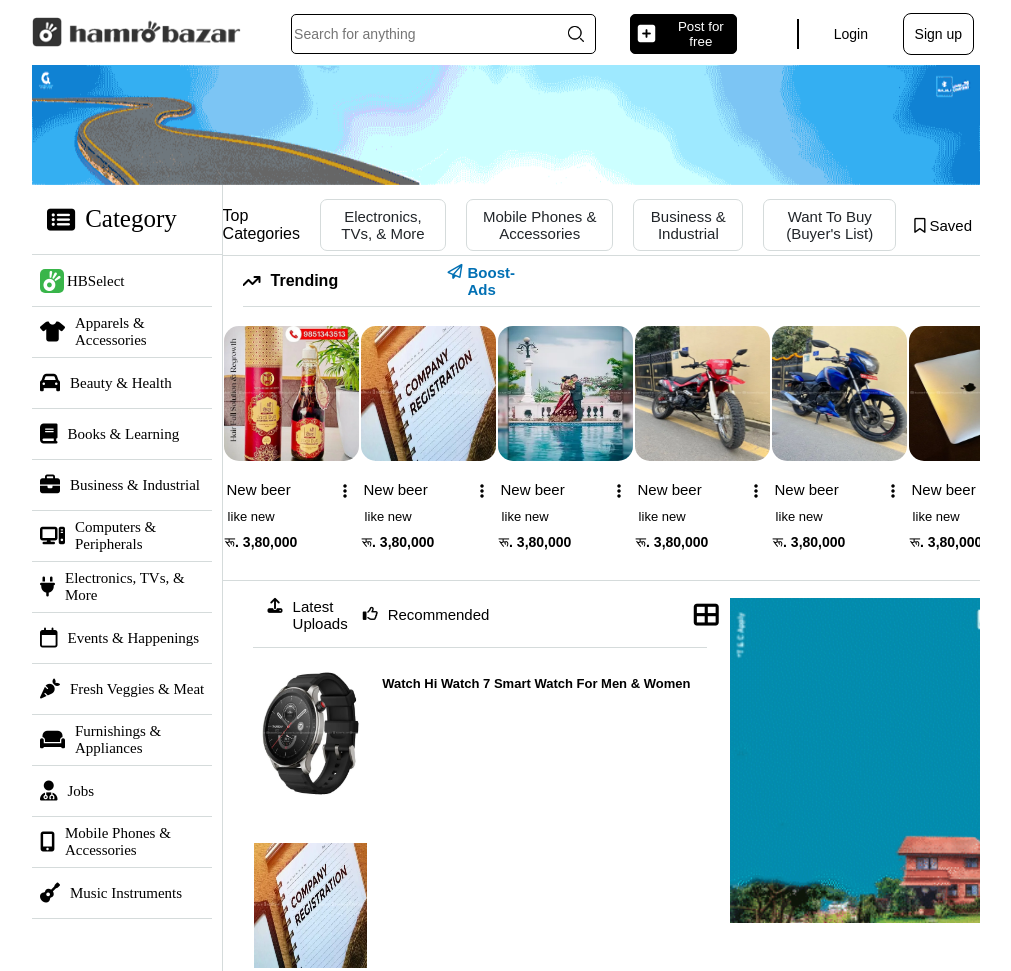
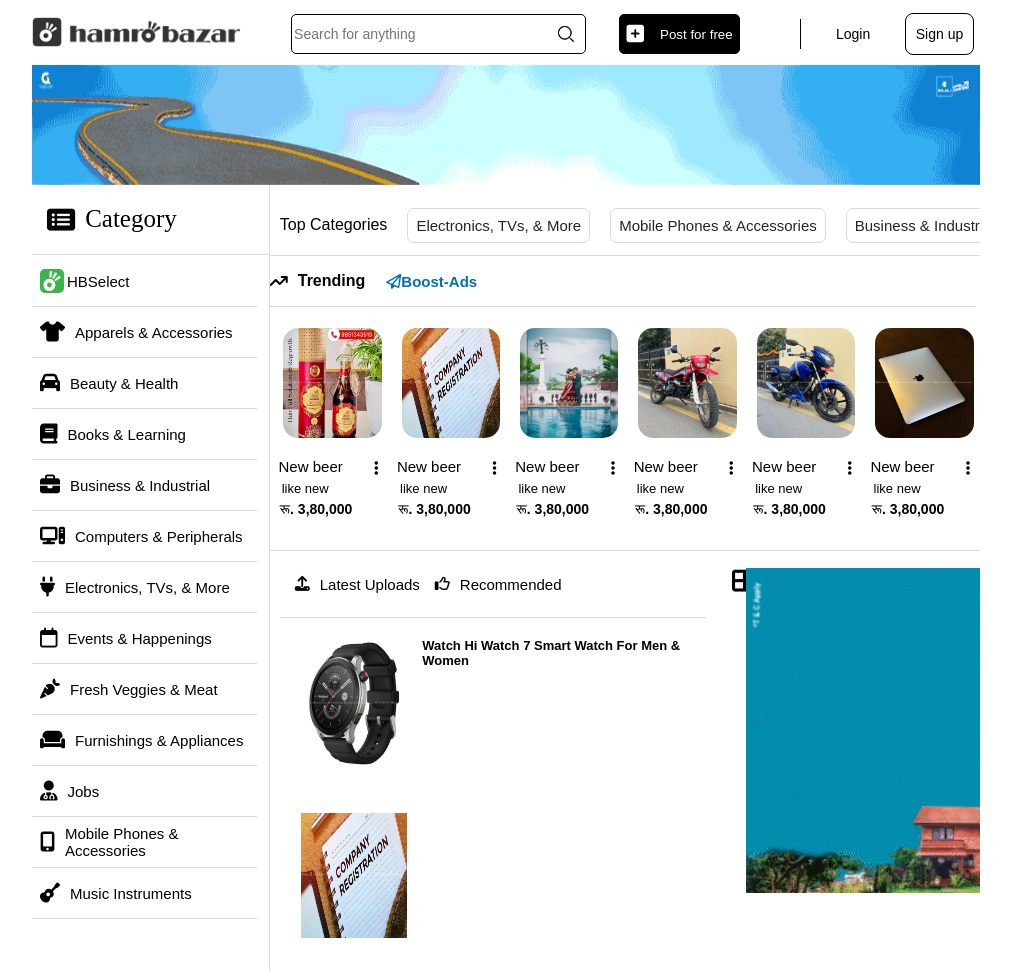
Before and after one commit to Noozey/Hamro-bazzar, a plain HTML site: page index.html in a window 1280 px wide. Shown: the top 971 px of the page, without its empty margins (134-1145 px from the left). Drawn offline with Linux system fonts and the light colour scheme.

Commit message:
style.css

```diff
--- a/style.css
+++ b/style.css
@@ -5,6 +5,10 @@
 }
 body{
     overflow: unset;
+}
+.resize{
+    width:max-content;
+    font-family: sans-serif;
 }
 .taskbar{
     display: flex;
@@ -25,17 +29,17 @@ body{
     height: 30px;
     width: auto;
 }
-.small-logo-img{
+.small-logo img{
     height: 50px;
     margin-top: -50px;
 }
 @media(min-width:1000px){
-    .small-logo-img{
+    .small-logo img{
         display: none;
     }
 }
 @media(max-width:1000px){
-    .big-logo-img{
+    .big-logo img{
             display: none;
      }
 }
@@ -149,14 +153,14 @@ body{
     margin-left: 12.5%;
 }
 .row{
-    border-bottom:1px solid var(--grey--color);
+    border-bottom:1px solid var(--grey--color) ;
     height: var(--height-rowcolumn);
-    width: 100%;
-    overflow: visible;
+    overflow: hidden;
     align-items: center;
-    justify-content: center;
+    justify-content: top;
     display: flex;
     font-family: sans-serif;
+    width: 100%;
 }
 .button1{
     border:1px solid var(--grey--color);
@@ -194,6 +198,9 @@ body{
 .saved>.fa-bookmark{
     color: inherit;
 }
+.Top-Categories{
+    margin-left: 10px;
+}
 .category{
     font-size: 25px;
     color: black;
@@ -212,14 +219,14 @@ body{
     border-bottom: 1px solid var(--grey--color);
     height: 65px;
     width: 60%;
-    margin-left: 30px;
+    margin-left: 10px;
     display: flex;
     align-items: center;
 }
 .column-side-bars{
     border-right:1px solid var(--grey--color);
     border-bottom: 1px solid var(--grey--color);
-    width: 20%;
+    flex:1;
     display: flex;
     flex-direction: column;
     align-items: start;
@@ -260,34 +267,34 @@ body{
     background-color: inherit;
 }
 .content{
-    border:none;
-    flex: 3;
+    border:1px sol;
     height: 100%;
     overflow: hidden;
+    flex: 3;
 }
 .trend{
   border-bottom: 1px solid var(--grey--color);
-  margin-left: 20px;
-  width: 100%;
+  margin-left: ;
+  width:99.5%;
   height:50px ;
-  overflow: hidden;
+  overflow:;
   display: flex;
   align-items: center;
   font-family: sans-serif;
   font-weight: bold;
   gap:10px;
+  justify-content: flex-start;
 }
 .boost{
     color: #0170B4;
-    margin-left: 75%;
     border: 1px solid transparent;
     font-size: 15px;
     font-weight: bold;
-    gap:5px;
-    display: flex;
+    width: max-content;
     padding: 10px;
     border-radius: 8px;
     background-color: transparent;
+    position: sticky;
 }
 .boost:hover{
    border: 1px solid #0170B4;
@@ -299,8 +306,8 @@ body{
     align-items: center;
 }
 .box{
-    height: 240px;
-    width: 160px;
+    height: 210px;
+    width: 80%;
     margin-top: 10px;
     border-radius: 15px;
     display: flex;
@@ -308,6 +315,7 @@ body{
     justify-content: center;
     align-items: center;
     border: 1px solid transparent;
+    margin-left: 1%;
 }
 .box:hover{
     background-color:#ccffff;
@@ -315,10 +323,9 @@ body{
     border: 1px solid blue;
 }
 .beer{
-    height: 135px;
-    width: 135px;
+    height: 110px;
+    width: 90%;
     border-radius:15px;
-    margin-top: px;
     display: flex;
     align-items: center;
     justify-content: center;
@@ -332,7 +339,8 @@ body{
     font-weight: 400;
     font-size: 15px;
     margin-top: 20px;
-    margin-right: 65px;
+    margin-left: -40%;
+    width: max-content;
 }
 .dot{
     margin-left: 80%;
@@ -341,19 +349,20 @@ body{
 .like-new{
     font-size: 13px;
     font-family: sans-serif;
-    margin-right: 80px;
+    margin-left: -50%;
     background-color: inherit;
     font-weight: 100;
-    margin-top: 10px;
+    margin-top: 5px;
 }
 .money{
     font-size: 14px;
-    margin-top: 10px;
+    margin-top: 5px;
     background-color: inherit;
-    margin-right: 60px;
+    margin-left: -30%;
     font-family: sans-serif;
     font-weight: 550;
     column-gap: 20px;
+    width: max-content;
 }
 .lastest-upload{
     font-size: 15px;
@@ -362,14 +371,15 @@ body{
     margin-left: 15px;
     display: flex;
     cursor: pointer;
+    width: max-content;
 }
 .square{
-    margin-left: 45%;
+    margin-top: -7.5px;
+    margin-left: 40%;
     font-size: 25px;
 }
 .ends{
     height: 100%;
-    width: 90;
     margin-top: -290px;
 }
 .end{
@@ -404,6 +414,7 @@ body{
 }
 .ad2{
     margin-left: 67%;
+
 }
 .ad2 img{
     height: 325px;
```
